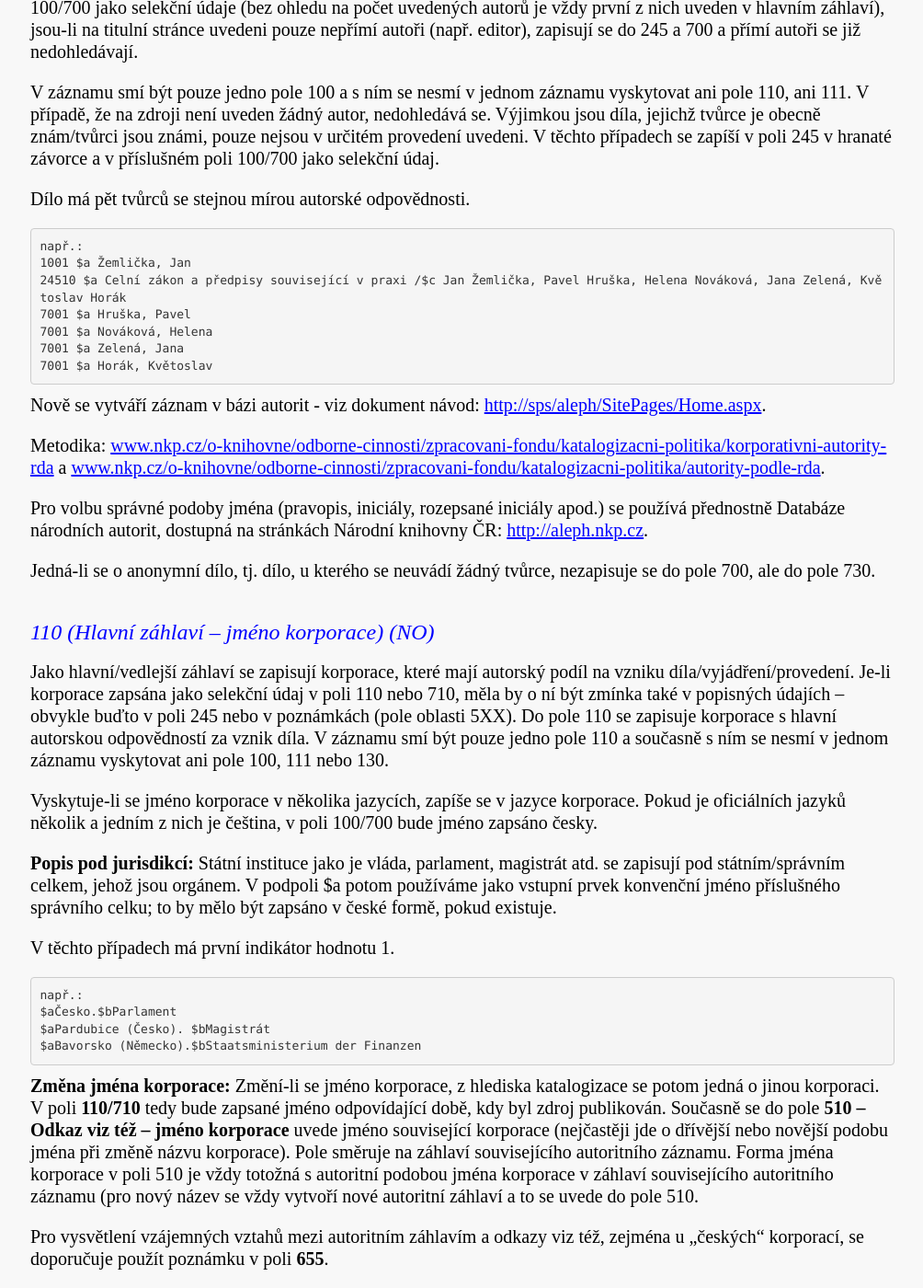
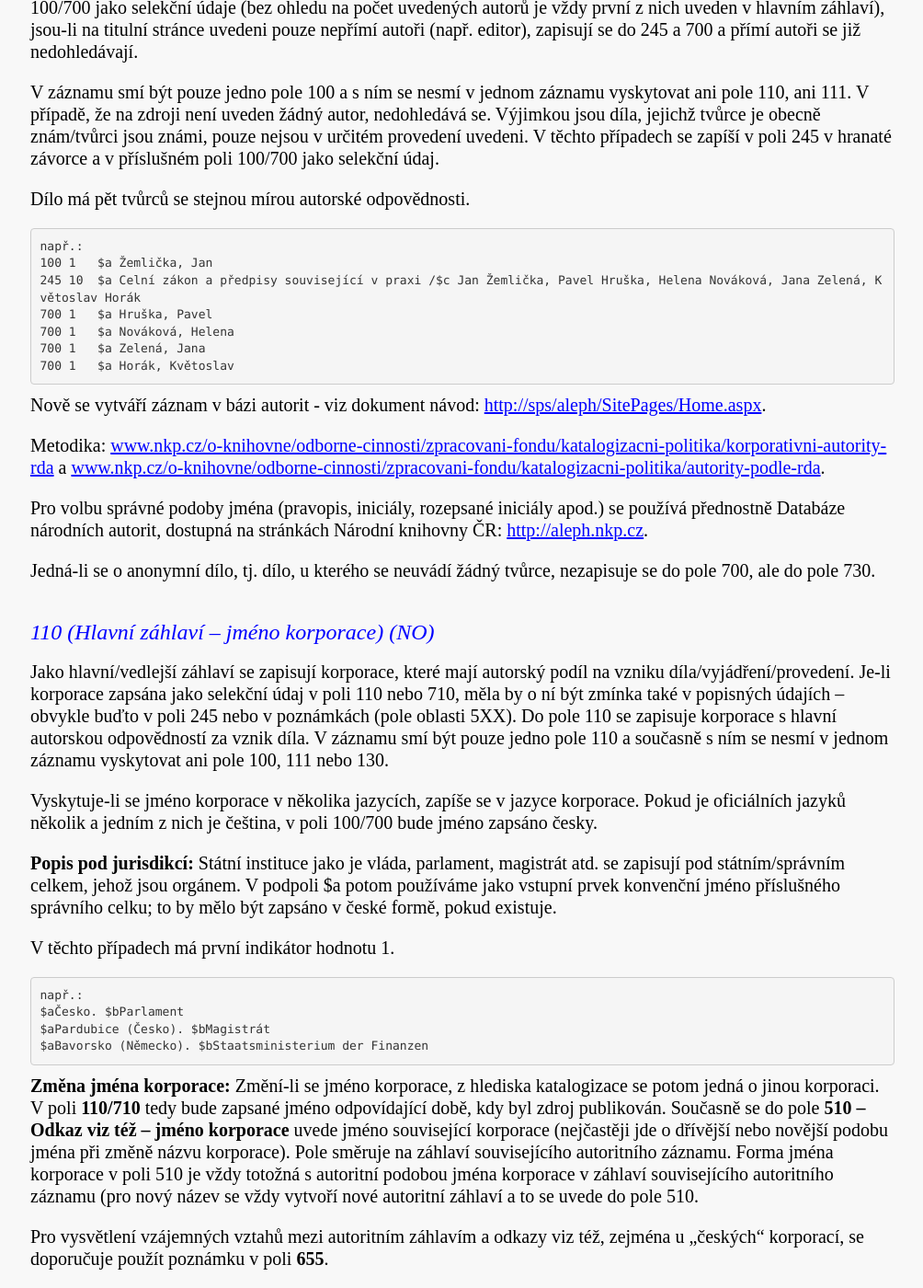
Before and after one commit to WebarchivCZ/katalogizacni-manual, a Jekyll site: the page built from _posts/2017-06-21-hlavni-zahlavi.md, in a window 1280 px wide and 1400 px high, scrolled down 742 px. Shown: the whole window at 92% size, without its empty margins (137-1141 px from the left). Built offline with Jekyll 4.4.1, drawn with Linux system fonts in a browser that asks for light colours.

Commit message:
change_priklady_hlavni_zahlavi

````diff
--- a/_posts/2017-06-21-hlavni-zahlavi.md
+++ b/_posts/2017-06-21-hlavni-zahlavi.md
@@ -19,12 +19,12 @@ Dílo má pět tvůrců se stejnou mírou autorské odpovědnosti.
 
 ```
 např.:
-1001 $a Žemlička, Jan
-24510 $a Celní zákon a předpisy související v praxi /$c Jan Žemlička, Pavel Hruška, Helena Nováková, Jana Zelená, Květoslav Horák
-7001 $a Hruška, Pavel
-7001 $a Nováková, Helena
-7001 $a Zelená, Jana
-7001 $a Horák, Květoslav
+100 1   $a Žemlička, Jan
+245 10  $a Celní zákon a předpisy související v praxi /$c Jan Žemlička, Pavel Hruška, Helena Nováková, Jana Zelená, Květoslav Horák
+700 1   $a Hruška, Pavel
+700 1   $a Nováková, Helena
+700 1   $a Zelená, Jana
+700 1   $a Horák, Květoslav
 ```
 Nově se vytváří záznam v bázi autorit - viz dokument návod: [http://sps/aleph/SitePages/Home.aspx](http://sps/aleph/SitePages/Home.aspx).
 
@@ -49,9 +49,9 @@ V těchto případech má první indikátor hodnotu 1.
 
 ```
 např.:
-$aČesko.$bParlament
+$aČesko. $bParlament
 $aPardubice (Česko). $bMagistrát
-$aBavorsko (Německo).$bStaatsministerium der Finanzen
+$aBavorsko (Německo). $bStaatsministerium der Finanzen
 ```
 
 **Změna jména korporace:** Změní-li se jméno korporace, z hlediska katalogizace se potom jedná o jinou korporaci. V poli **110/710** tedy bude zapsané jméno odpovídající době, kdy byl zdroj publikován. Současně se do pole **510 – Odkaz viz  též –  jméno korporace** uvede jméno související korporace (nejčastěji jde o dřívější nebo novější podobu jména při změně názvu korporace). Pole směruje na záhlaví souvisejícího autoritního záznamu. Forma jména korporace v poli 510 je vždy totožná s autoritní podobou jména korporace v záhlaví souvisejícího autoritního záznamu (pro nový název se vždy vytvoří nové autoritní záhlaví a to se uvede do pole 510.
@@ -65,7 +65,7 @@ např.:
 510 2   $w b
         $a České muzeum hudby (Praha, Česko)
         $7 ko2004175709
-665  	  $a Novější název korporace: České muzeum hudby (od r.2001).
+665     $a Novější název korporace: České muzeum hudby (od r.2001).
 ```
 
 
````
